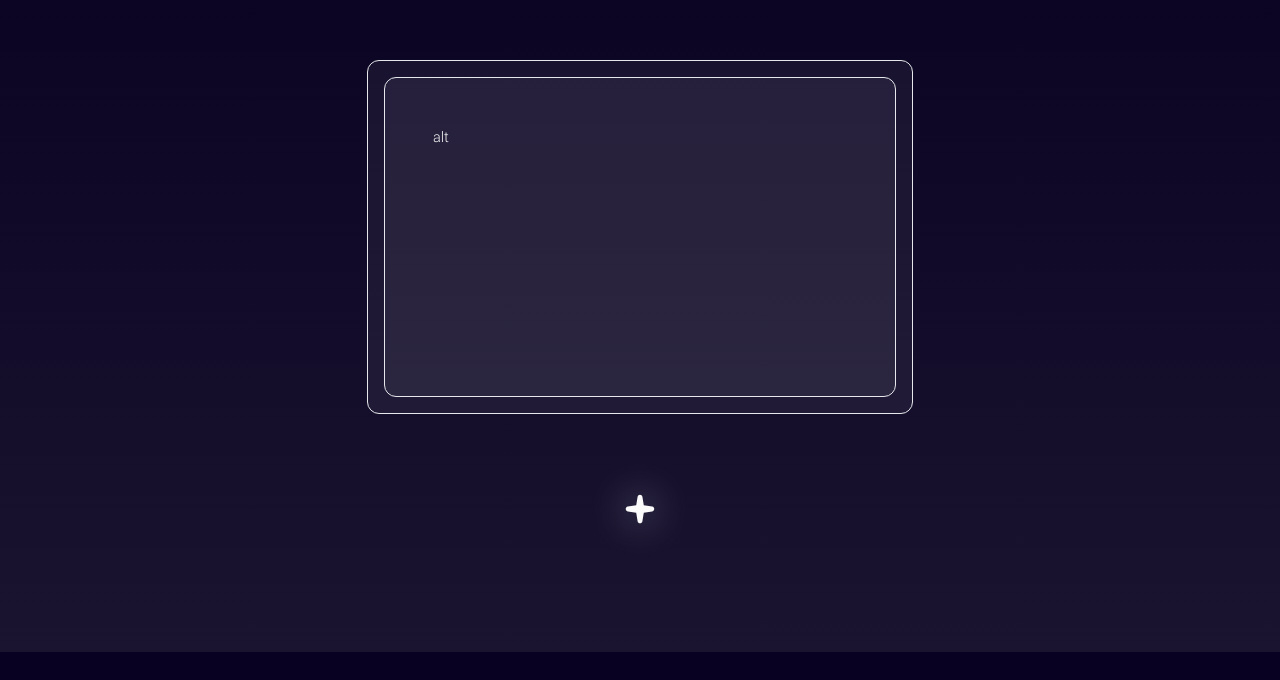
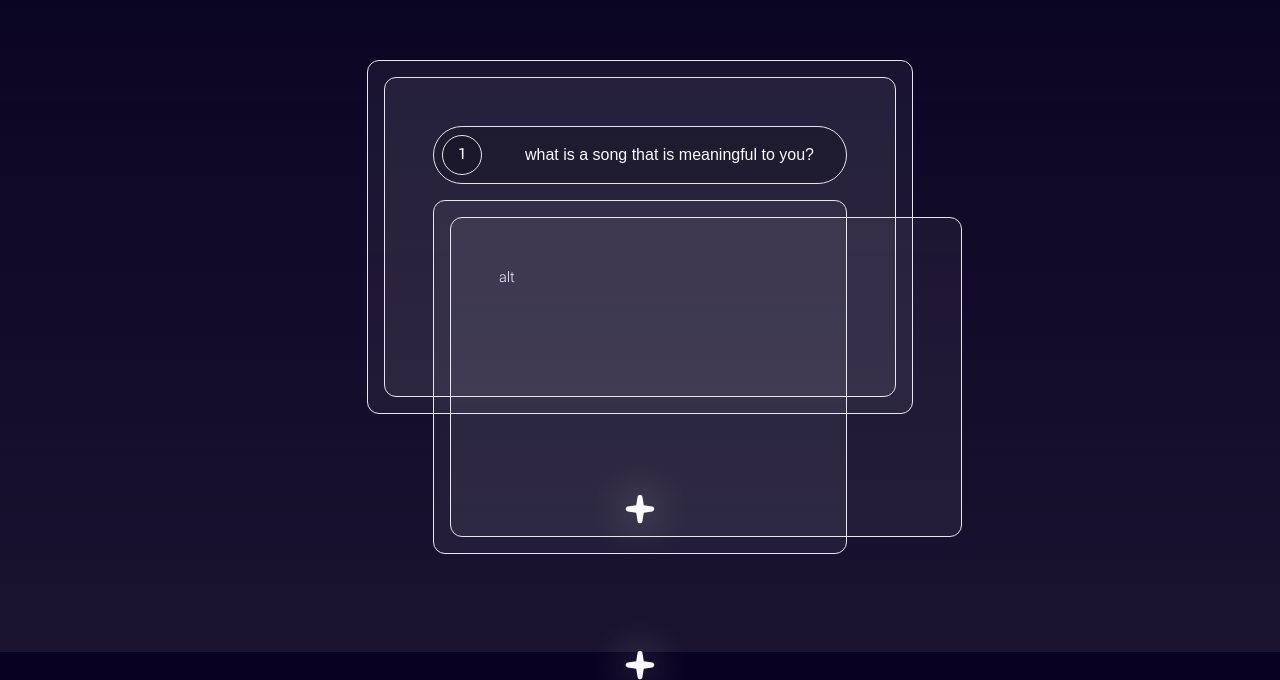
Before and after one commit to kunkunzhu/songs-stories-strangers, a Next.js app: page /send/step-one/alt in a window 1280 px wide. Shown: the part 148-828 px from the top of the page. Before the commit the page ends 800 px from the top, so only its background shows below. Built offline with nearby package versions, Linux system fonts and the light colour scheme; a web font is replaced by a local one.

Commit message:
refactor send step one view

```diff
--- /dev/null
+++ b/src/app/send/step-one/layout.tsx
@@ -0,0 +1,28 @@
+/** @format */
+
+import Card from "@/components/card";
+import { TapeLabel } from "@/components/cassette";
+import Spark from "@/components/spark";
+
+export default function RootLayout({
+  children,
+}: Readonly<{
+  children: React.ReactNode;
+}>) {
+  return (
+    <>
+      <Card className="flex flex-col justify-between">
+        <div className="flex flex-col gap-4 h-full">
+          <TapeLabel
+            index={1}
+            text="what is a song that is meaningful to you?"
+          />
+          {children}
+        </div>
+      </Card>
+      <div className="flex justify-center -mb-20 mt-20">
+        <Spark href="/send/step-two" />
+      </div>
+    </>
+  );
+}
--- a/src/app/send/step-one/page.tsx
+++ b/src/app/send/step-one/page.tsx
@@ -1,25 +1,7 @@
 /** @format */
 
-import Card from "@/components/card";
-import { TapeLabel } from "@/components/cassette";
 import { SearchInputDisplay } from "@/components/input";
-import Spark from "@/components/spark";
 
 export default async function SendViewStepOne() {
-  return (
-    <>
-      <Card className="flex flex-col justify-between">
-        <div className="flex flex-col gap-4 h-full">
-          <TapeLabel
-            index={1}
-            text="what is a song that is meaningful to you?"
-          />
-          <SearchInputDisplay />
-        </div>
-      </Card>
-      <div className="flex justify-center -mb-20 mt-20">
-        <Spark href="/send/step-two" />
-      </div>
-    </>
-  );
+  return <SearchInputDisplay />;
 }
```
